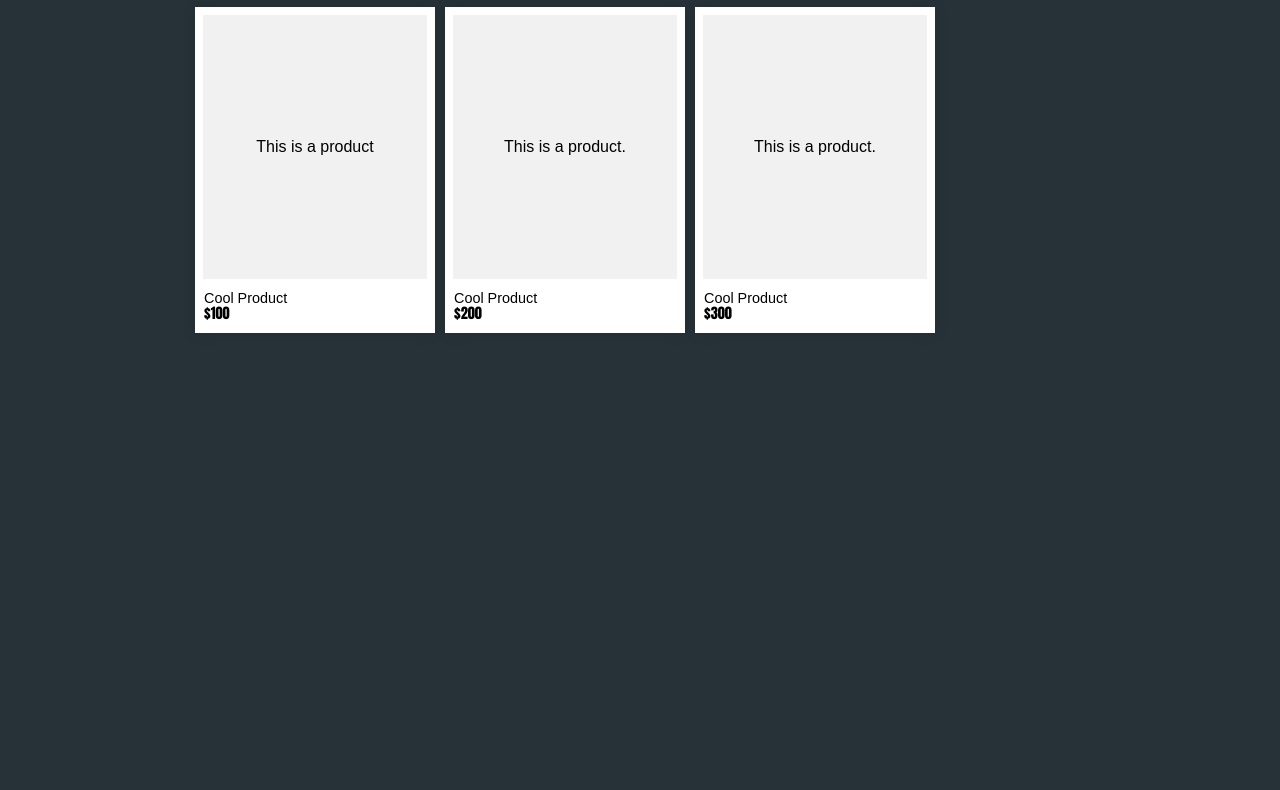
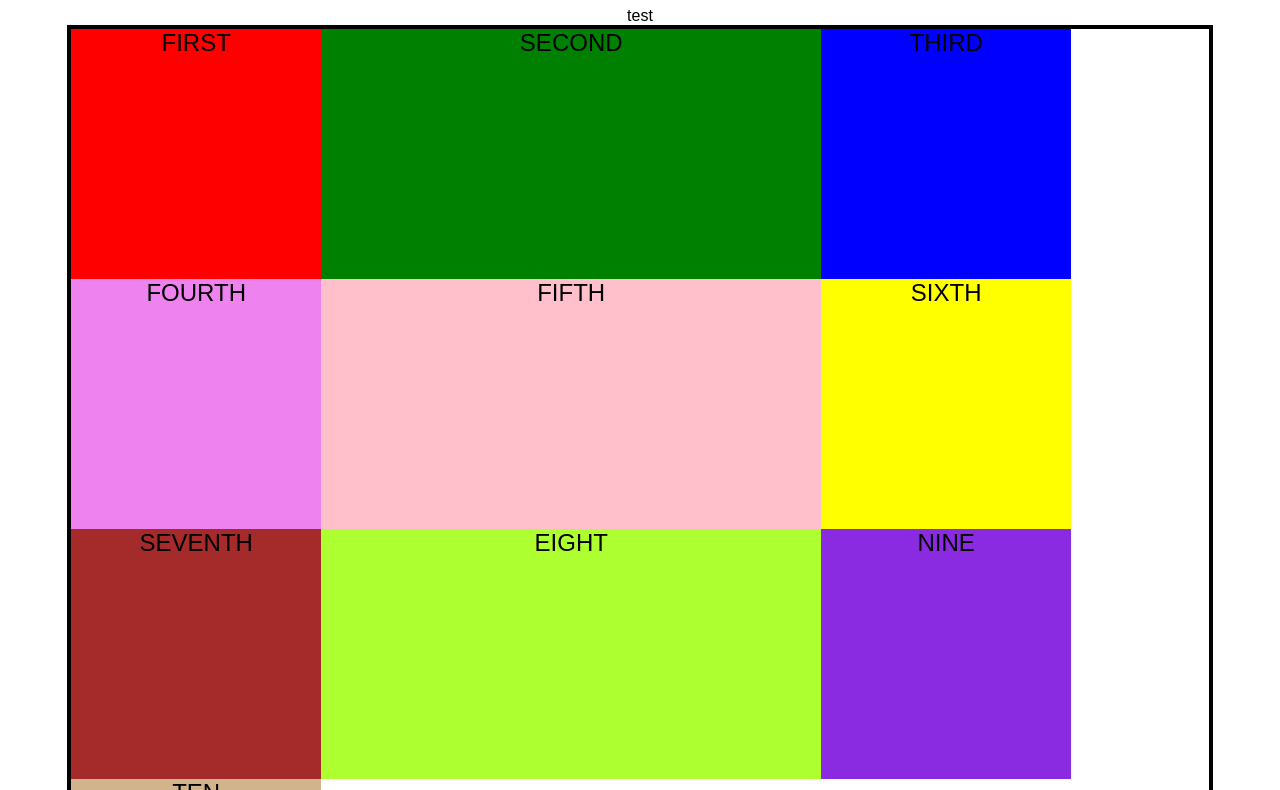
Before and after one commit to anokha777/grid, a plain HTML site: page index.html in a window 1280 px wide. Shown: the part 73-863 px from the top of the page. Before the commit the page ends 800 px from the top, so only its background shows below. Drawn offline with Linux system fonts and the light colour scheme.

Commit message:
grid activate

```diff
--- a/index.html
+++ b/index.html
@@ -1,35 +1,25 @@
 <!DOCTYPE html>
 <html lang="en">
-
 <head>
     <meta charset="UTF-8">
-    <meta http-equiv="X-UA-Compatible" content="IE=edge">
     <meta name="viewport" content="width=device-width, initial-scale=1.0">
-    <title>Exercise 1</title>
-
     <link rel="stylesheet" href="styles.css">
+    <title>Grid learning</title>
 </head>
-
 <body>
-    <!-- 🙅🚫🚨 No need to touch anything in this HTML file! 🙅🚫🚨 -->
-    <h1>Our Products</h1>
+    <h1>Grid Basics</h1>
+    <span>test</span>
     <div id="container">
-        <div class="card">
-            <div class="image"><span class="text">This is a product</span></div>
-            <span class="title">Cool Product</span>
-            <span class="price">$100</span>
-        </div>
-        <div class="card">
-            <div class="image"><span class="text">This is a product.</span></div>
-            <span class="title">Cool Product</span>
-            <span class="price">$200</span>
-        </div>
-        <div class="card">
-            <div class="image"><span class="text">This is a product.</span></div>
-            <span class="title">Cool Product</span>
-            <span class="price">$300</span>
-        </div>
+        <div class="box" style="background-color: red;">FIRST</div>
+        <div class="box" style="background-color: green;">SECOND</div>
+        <div class="box" style="background-color: blue;">THIRD</div>
+        <div class="box" style="background-color: violet;">FOURTH</div>
+        <div class="box" style="background-color: pink;">FIFTH</div>
+        <div class="box" style="background-color: yellow;">SIXTH</div>
+        <div class="box" style="background-color: brown;">SEVENTH</div>
+        <div class="box" style="background-color: greenyellow;">EIGHT</div>
+        <div class="box" style="background-color: blueviolet;">NINE</div>
+        <div class="box" style="background-color: tan;">TEN</div>
     </div>
 </body>
-
 </html>
--- a/styles.css
+++ b/styles.css
@@ -1,64 +1,20 @@
-/* ALL YOUR CODE GOES BELOW THIS LINE */
-/* ================================== */
+body {
+    text-align: center;
+    font-family: sans-serif;
+}
 
 #container {
     margin: 0 auto;
-    width: 900px;
+    width: 90%;
+    height: 1000px;
+    border: 4px solid black;
 
-    /* ⬇️⬇️⬇️ STYLE THE GRID CONTAINER HERE ⬇️⬇️⬇️ */
+    /* Grid css below */
+    /* display: inline-grid; */
     display: grid;
-    grid-template-columns: 250px 250px 250px;
-    /* ⬆️⬆️⬆️ STYLE THE GRID CONTAINER HERE ⬆️⬆️⬆️ */
-  }
+    grid-template-columns: 250px 500px 250px;
+}
 
-  /* 🚨🚫🙅  START OF THE NO TOUCHING ZONE 🙅🚫🚨 */
-  body {
-    font-family: Arial, Helvetica, sans-serif;
-    background-color: #263238;
-  }
-  h1 {
-    text-align: center;
-    color: white;
-    font-weight: 100;
-  }
-  .card {
-    position: relative;
-    height: 16.5em;
-    box-shadow: 0px 1px 13px rgba(0, 0, 0, 0.1);
-    cursor: pointer;
-    transition: all 120ms;
-    display: flex;
-    align-items: center;
-    justify-content: center;
-    background: #fff;
-    padding: 0.5em;
-    padding-bottom: 3.4em;
-    margin: 0 5px;
-  }
-  .card .title {
-    font-family: Arial, Helvetica, sans-serif;
-    font-size: 0.9em;
-    position: absolute;
-    left: 0.625em;
-    bottom: 1.875em;
-    font-weight: 400;
-    color: #000;
-  }
-  .card .price {
-    font-family: Impact, Haettenschweiler, "Arial Narrow Bold", sans-serif;
-    font-size: 0.9em;
-    position: absolute;
-    left: 0.625em;
-    bottom: 0.625em;
-    color: #000;
-  }
-
-  .image {
-    background: rgb(241, 241, 241);
-    width: 100%;
-    height: 100%;
-    display: flex;
-    justify-content: center;
-    align-items: center;
-  }
-  /* 🚨🚫🙅  END OF THE NO TOUCHING ZONE 🙅🚫🚨 */
+.box {
+    font-size: 1.5rem;
+}
```
